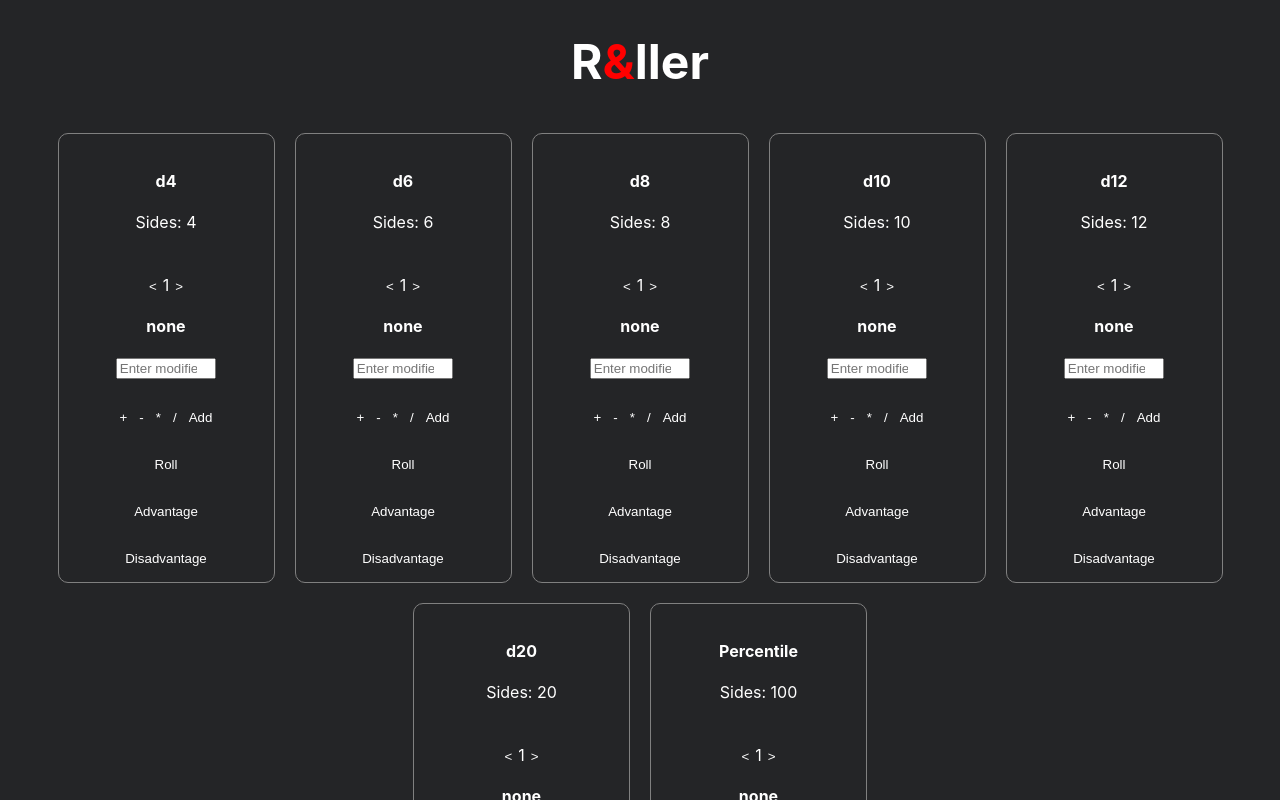
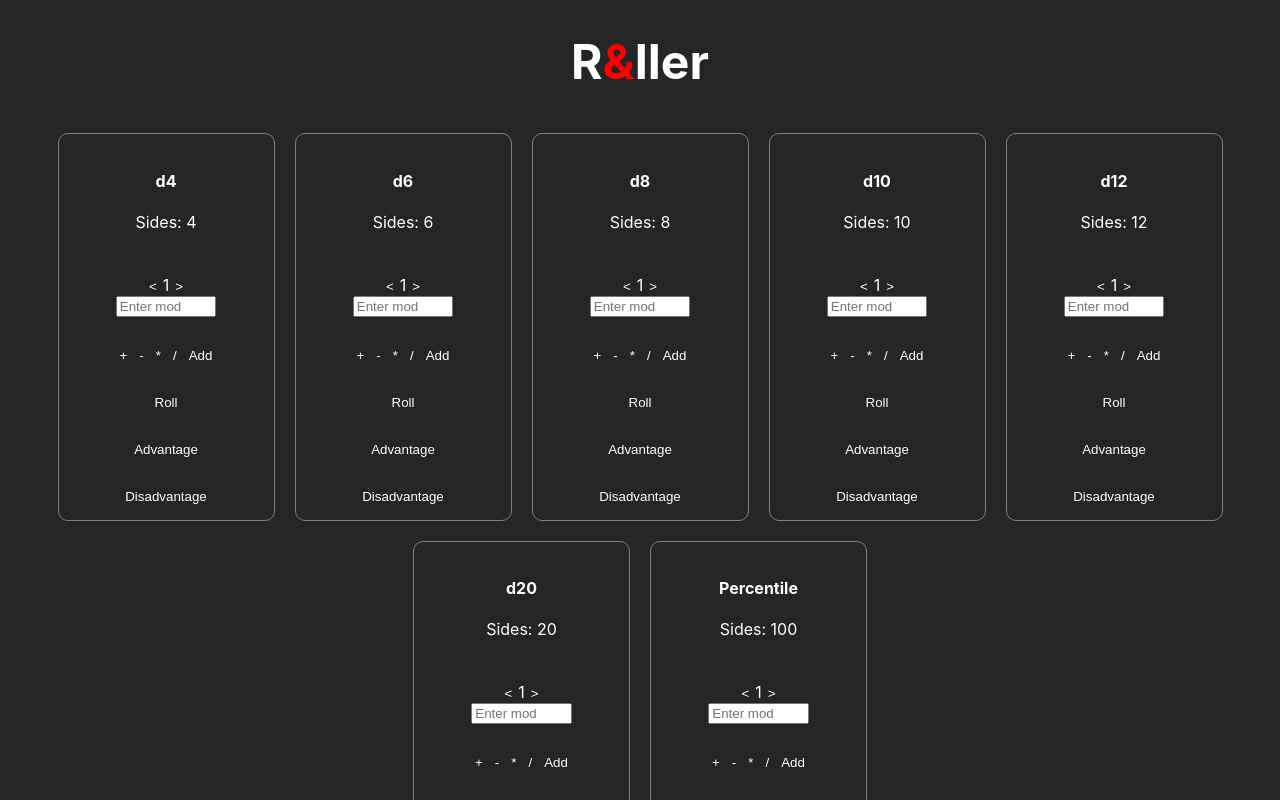
Before and after one commit to aaronbrunet/prepare-to-die, a React (Create React App) app: page / in a window 1280 px wide. Shown: the top 800 px of the page. Built offline with nearby package versions, Linux system fonts and the light colour scheme.

Commit message:
Hooked up modifier func

```diff
--- a/src/App.js
+++ b/src/App.js
@@ -2,28 +2,23 @@ import React, { useState } from 'react';
 import styled from 'styled-components'
 import Card from './components/Card'
 import Result from './components/Result'
-import Modifier from './components/Modifier'
 import './App.css';
 
 const Heading = styled.h1`
   color: white;
   font-size: 36pt;
 `
-const LastRoll = styled.span`
-    margin: 0 10px;
-`
 const diceList =
-  [{name: 'd4',sides: 4, qty:1, modifier: ['none']},
-  {name: 'd6',sides: 6, qty:1, modifier: ['none']},
-  {name: 'd8',sides: 8, qty:1, modifier: ['none']},
-  {name: 'd10',sides: 10, qty:1, modifier: ['none']},
-  {name: 'd12',sides: 12, qty:1, modifier: ['none']},
-  {name: 'd20',sides: 20, qty:1, modifier: ['none']},
-  {name: 'Percentile',sides: 100, qty:1, modifier: ['none']}]
+  [{name: 'd4',sides: 4, qty:1, modifier: []},
+  {name: 'd6',sides: 6, qty:1, modifier: []},
+  {name: 'd8',sides: 8, qty:1, modifier: []},
+  {name: 'd10',sides: 10, qty:1, modifier: []},
+  {name: 'd12',sides: 12, qty:1, modifier: []},
+  {name: 'd20',sides: 20, qty:1, modifier: []},
+  {name: 'Percentile',sides: 100, qty:1, modifier: []}]
 
 function App() {
   const [roll,setRoll] = useState([])
-  const [last,setLast] = useState([])
   //const [qty,setQty] = useState(1)
   const [dice,setDice] = useState(diceList)
 
@@ -37,8 +32,16 @@ function App() {
     return roll
   }
 
-  function addModifier(die,modifier) {
-    die.modifier.indexOf(modifier)===-1 ? die.modifier.push(modifier) : die.modifier.pop(modifier)
+  const addModifier = (die,modifier) => {
+    if(die.modifier.length<3){
+      die.modifier.indexOf(modifier)===-1 ? die.modifier.push(modifier) : die.modifier.pop(modifier)
+      console.log(die.name)
+      setDice(dice.map(dice=>(dice.name.match(die.name) ? die : dice)))
+    }
+  }
+  const removeModifier = (die,modifier) => {
+    let index = die.modifier.indexOf(modifier)
+    index > -1 && die.modifier.splice(index,1)
     console.log(die.name)
     setDice(dice.map(dice=>(dice.name.match(die.name) ? die : dice)))
   }
@@ -48,18 +51,37 @@ function App() {
     const max = die.sides
     let roll = []
     let result
-    if(modifier){
-      addModifier(die,modifier)
-      roll = randomise(min,max,2)
-      switch(modifier){
-        case 'advantage':
-          result = roll.reduce((a,b)=>Math.max(a,b))
-          break;
-        case 'disadvantage':
-          result = roll.reduce((a,b)=>Math.min(a,b))
-          break;
-        default:
-          console.log('Modifier triggered but no modifier passed')
+    console.log(modifier[0])
+    if(modifier && modifier.length>0){
+
+      if(modifier[0]==='advantage'){
+          roll = randomise(min,max,2)
+          result = roll.reduce((a,b)=>Math.max(a,b));
+          //addModifier(die,modifier[0])
+      }
+      else if(modifier[0]==='disadvantage'){
+          roll = randomise(min,max,2)
+          result = roll.reduce((a,b)=>Math.min(a,b));
+          //addModifier(die,modifier[0])
+      }
+      else{
+          roll = randomise(min,max,qty)
+          result = roll.reduce((a,b)=>parseInt(a)+parseInt(b),0)
+          let history = result
+          for(let mod in modifier){
+            let curr = modifier[mod]
+            //addModifier(die,curr)
+            history += curr
+            console.log('Base mod: ' + curr)
+            if(curr!=='undefined'){
+              curr = curr.replace(/[^-()\d/*+.]/g, '')
+              console.log('Formatted mod: ' + curr)
+              curr = result + curr
+              console.log('Formatted mod + roll: ' + curr)
+              result = eval(curr)
+              console.log('History: %s, Result: %s',history,result)
+            }
+          }
       }
       //modifier === 'advantage' && ( sum = roll.reduce((a,b)=>Math.max(a,b)) )
       //modifier === 'disadvantage' && ( sum = roll.reduce((a,b)=>Math.min(a,b)) )
@@ -84,6 +106,7 @@ function App() {
       result = roll.reduce((a,b)=>parseInt(a)+parseInt(b),0)
     }
     setRoll([die.name,die.qty,roll,result,modifier])
+    console.log(roll)
     //setLast([...last,roll])
   }
 
@@ -104,6 +127,7 @@ function App() {
             rolled={rolled}
             increment={increment}
             modifier={addModifier}
+            rmodifier={removeModifier}
             key={index}/>
         )}
       </div>
--- a/src/components/Card.js
+++ b/src/components/Card.js
@@ -83,17 +83,19 @@ const Card = (props) => {
             </span>
             {die.modifier.map((modifier,index)=>
                 //<Modifier mod={modifier} key={index}/>
-                <h4 key={index} onClick={()=>props.modifier(die,modifier)}>{modifier}</h4>
+                <Button key={index} onClick={()=>props.rmodifier(die,modifier)}>{modifier}</Button>
             )}
-
-            <form onSubmit={ event => {
+            {die.modifier.length < 3 ?
+            (<form onSubmit={ event => {
                     event.preventDefault()
                     if (!modType||!mod) return
                     //props.modifier((mod+modType))
                     console.log(modType+mod)
                     props.modifier(die,(modType+mod))
+                    setMod('')
+                    setModType('')
                 }}>
-                {modType}<ModInput type='number' pattern='[0-9]*' placeholder='Enter modifier' name='setMod' value={mod} onChange={handleInput}/>
+                    {modType}<ModInput type='number' pattern='[0-9]*' placeholder='Enter mod' value={mod} onChange={handleInput}/>
                     <ModList>
                     <Button type='button' onClick={()=>_setmod('+')} name='+'>+</Button>
                     <Button type='button' onClick={()=>_setmod('-')} name='-'>-</Button>
@@ -101,13 +103,15 @@ const Card = (props) => {
                     <Button type='button' onClick={()=>_setmod('/')} name='/'>/</Button>
                     <Button>Add</Button>
                     </ModList>
-            </form>
-
-            <Button onClick={()=>props.rolled(die,die.qty)}>Roll</Button>
+                </form>)
+                :
+                <h4>Remove a modifier to add a new one</h4>
+            }
+            <Button onClick={()=>props.rolled(die,die.qty,die.modifier)}>Roll</Button>
             <br/>
-            <Button onClick={()=>props.rolled(die,die.qty,'advantage')}>Advantage</Button>
+            <Button onClick={()=>props.rolled(die,die.qty,['advantage'])}>Advantage</Button>
             <br/>
-            <Button onClick={()=>props.rolled(die,die.qty,'disadvantage')}>Disadvantage</Button>
+            <Button onClick={()=>props.rolled(die,die.qty,['disadvantage'])}>Disadvantage</Button>
         </Dice>
     )
 }
--- a/src/components/Result.js
+++ b/src/components/Result.js
@@ -37,12 +37,11 @@ const Result = (props) => {
     <>
 
 
-    {results ? <><Title>{diceName==='Percentile' ? diceName : diceQty+diceName}{modifier &&(` - ${modifier}`)}</Title> {
+    {results ? <><Title>{diceName==='Percentile' ? diceName : diceQty+diceName}{modifier &&(` ( ${modifier} )`)}</Title> {
         results.map((result,index)=>
             <Num key={index}>{result}{results.length > 0 && index < results.length-1 && (', ') }</Num>
 
-        )
-        }
+        )}
         <Title>Result: {sum}</Title>
         </>
         : <Title>Roll something!</Title>
```
Lines whose indentation alone changed are shown as unchanged.
